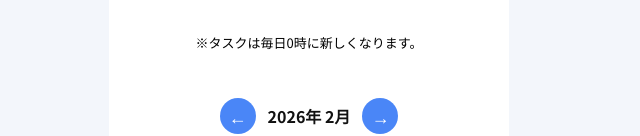
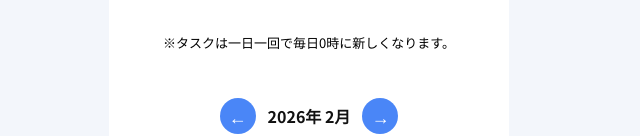
Before and after one commit to yosuke123apple-ux/my-all-in-one-project, a website: page frontend/www/index.html in a window 1280 px wide. Shown: the part 295-431 px from the top of the page, without its empty margins (331-971 px from the left). Drawn offline with Linux system fonts and the light colour scheme.

Commit message:
fix: remove extra space and add task description

```diff
--- a/frontend/www/index.html
+++ b/frontend/www/index.html
@@ -49,7 +49,7 @@
 
 <!-- 完了ボタン -->
 <button class="complete-btn">完了！</button>
-<p class="notice">※タスクは毎日0時に新しくなります。</p>
+<p class="notice">※タスクは一日一回で毎日0時に新しくなります。</p>
 
 <!-- ほめ言葉 -->
 
```
